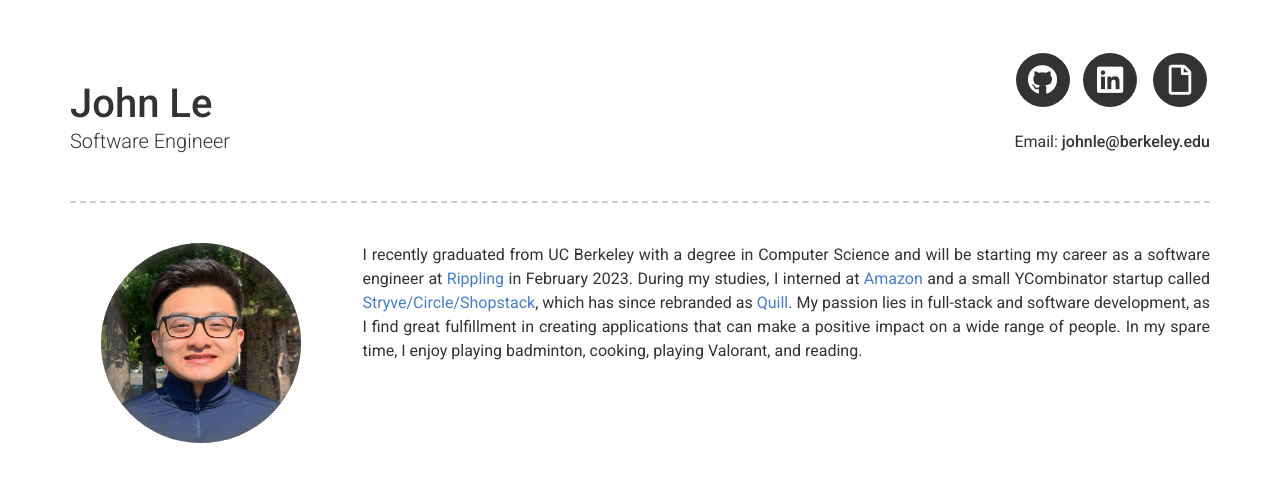
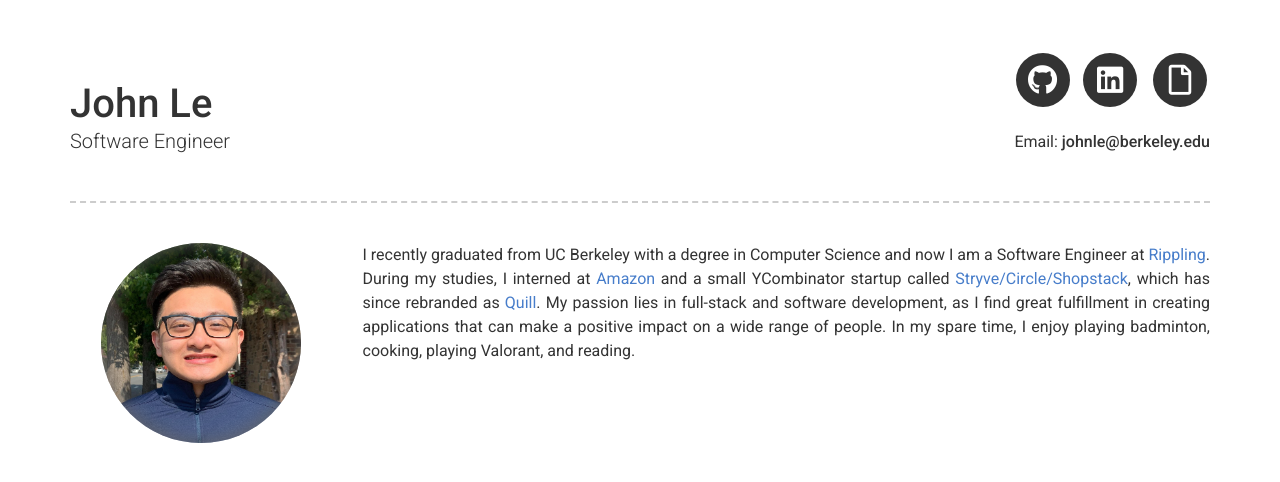
Before and after one commit to johnthanhle/johnthanhle.github.io, a Jekyll site: the page built from docs/index.md, in a window 1280 px wide. Shown: the top 482 px of the page. Built offline with Jekyll 4.4.1, drawn with Linux system fonts in a browser that asks for light colours; nearby versions of some CDN libraries.

Commit message:
update resume

```diff
--- a/docs/_config.yml
+++ b/docs/_config.yml
@@ -41,7 +41,7 @@ gtag: "G-9WB0CXTQXM"
 # About Section
 about_profile_image: images/about-photo.jpg
 about_content: | # this will include new lines to allow paragraphs
-  I recently graduated from UC Berkeley with a degree in Computer Science and will be starting my career as a software engineer at [Rippling](https://www.rippling.com/) in February 2023.
+  I recently graduated from UC Berkeley with a degree in Computer Science and now I am a Software Engineer at [Rippling](https://www.rippling.com/).
   During my studies, I interned at [Amazon](https://www.amazon.com/) and a small YCombinator startup called [Stryve/Circle/Shopstack](https://www.crunchbase.com/organization/stryve-io), which has since rebranded as [Quill](https://www.quillsql.com/).
   My passion lies in full-stack and software development, as I find great fulfillment in creating applications that can make a positive impact on a wide range of people.
   In my spare time, I enjoy playing badminton, cooking, playing Valorant, and reading.
```
Also changed, not shown: 2 other files.
